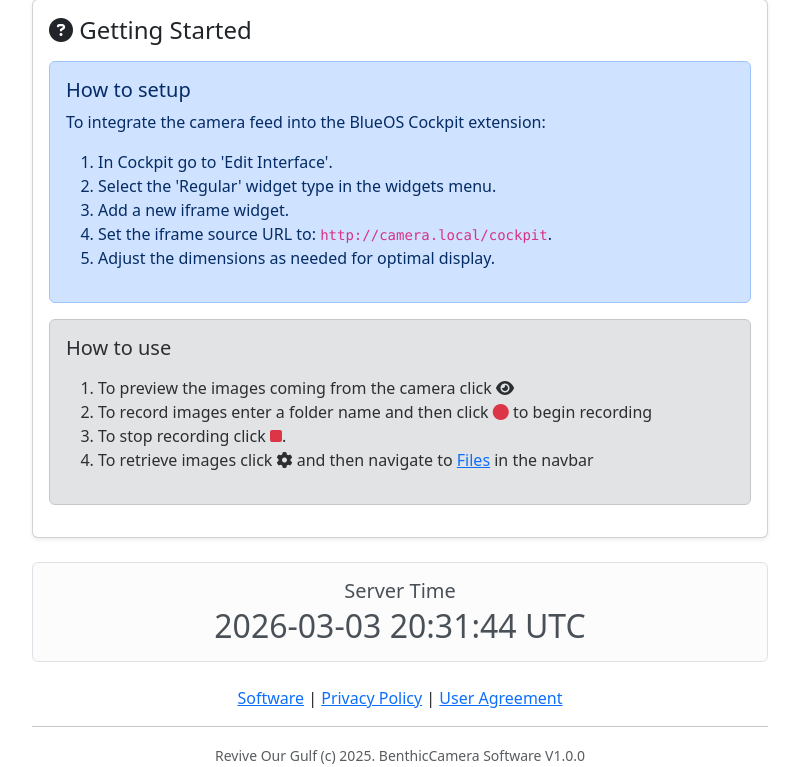
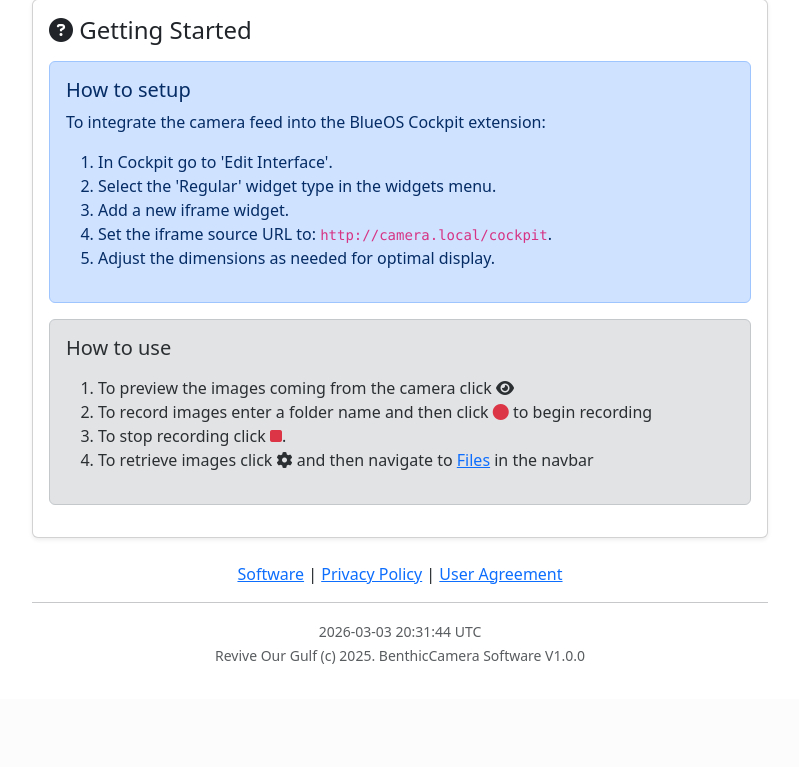
Before and after one commit to Revive-Our-Gulf/avt-camera, a Flask app: page / in a window 1280 px wide. Shown: the part 101-868 px from the top of the page, without its empty margins (240-1039 px from the left). After the commit the page ends 765 px from the top, so only its background shows below. Run offline with Flask 3, Linux system fonts and the light colour scheme; some libraries are stand-ins or nearby versions.

Commit message:
#9: Reduce size of time on index page

```diff
--- a/app/templates/index.html
+++ b/app/templates/index.html
@@ -49,10 +49,6 @@
                 </div>
             </div>
 
-            <div class="alert alert-light border text-center mb-4" role="status" aria-live="polite">
-                <div class="h5 mb-1">Server Time</div>
-                <div id="current-date-time" class="h2 mb-0"></div>
-            </div>
 
             <div class="card-body text-center">
                 <a href="https://github.com/Revive-Our-Gulf/avt-camera" target="_blank">Software</a> |
@@ -60,6 +56,11 @@
                 <a href="" target="_blank">User Agreement</a>
             </div>
             <hr>
+
+            <div class="text-center text-muted">
+                <small id="current-date-time"></small>
+            </div>
+
             <div class="text-center text-muted">
                 <small>Revive Our Gulf (c) 2025. BenthicCamera Software V1.0.0</small>
             </div>
```
